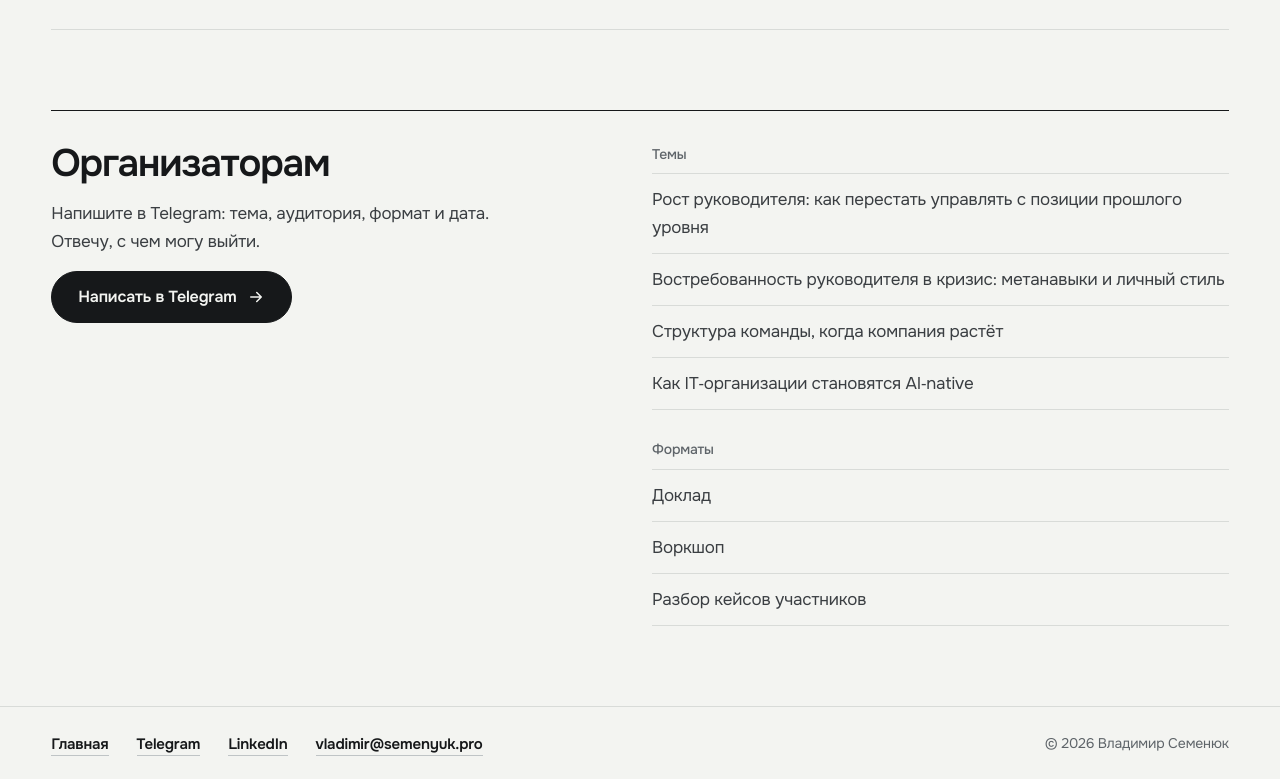
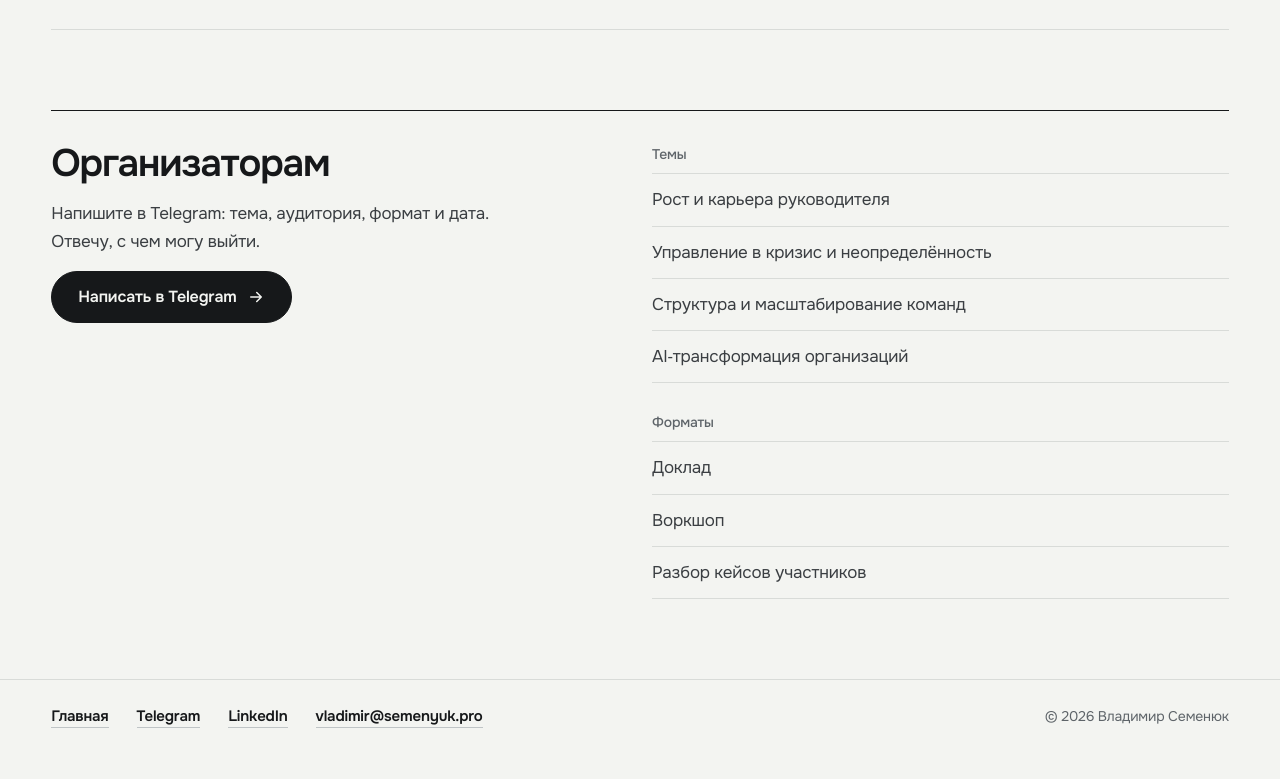
Before and after one commit to VladimirSemenyuk/semenyuk.pro, a plain HTML site: page talks/index.html in a window 1280 px wide. Shown: the part 1086-1865 px from the top of the page. After the commit the page ends 1838 px from the top, so only its background shows below. Drawn offline with Linux system fonts and the light colour scheme.

Commit message:
Сайт: общие темы выступлений для организаторов
Co-Authored-By: Claude Opus 5.5 <noreply@anthropic.com>

```diff
--- a/talks/index.html
+++ b/talks/index.html
@@ -206,10 +206,10 @@ a{color:inherit}
       <div>
         <p class="cap">Темы</p>
         <ul>
-          <li>Рост руководителя: как перестать управлять с&nbsp;позиции прошлого уровня</li>
-          <li>Востребованность руководителя в&nbsp;кризис: метанавыки и&nbsp;личный стиль</li>
-          <li>Структура команды, когда компания растёт</li>
-          <li>Как IT&#8209;организации становятся AI&#8209;native</li>
+          <li>Рост и&nbsp;карьера руководителя</li>
+          <li>Управление в&nbsp;кризис и&nbsp;неопределённость</li>
+          <li>Структура и&nbsp;масштабирование команд</li>
+          <li>AI&#8209;трансформация организаций</li>
         </ul>
       </div>
       <div>
```
Also changed, not shown: llms.txt.
